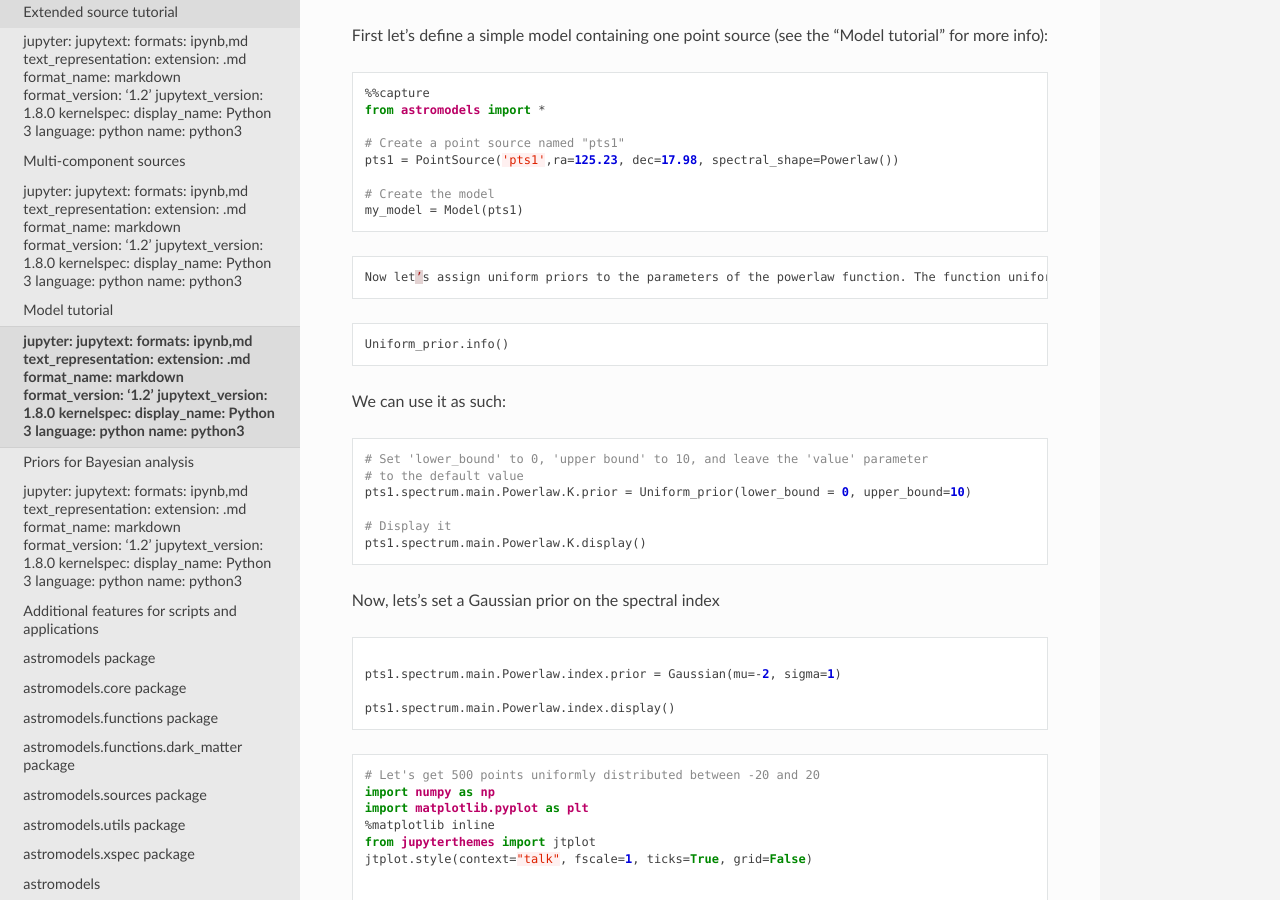
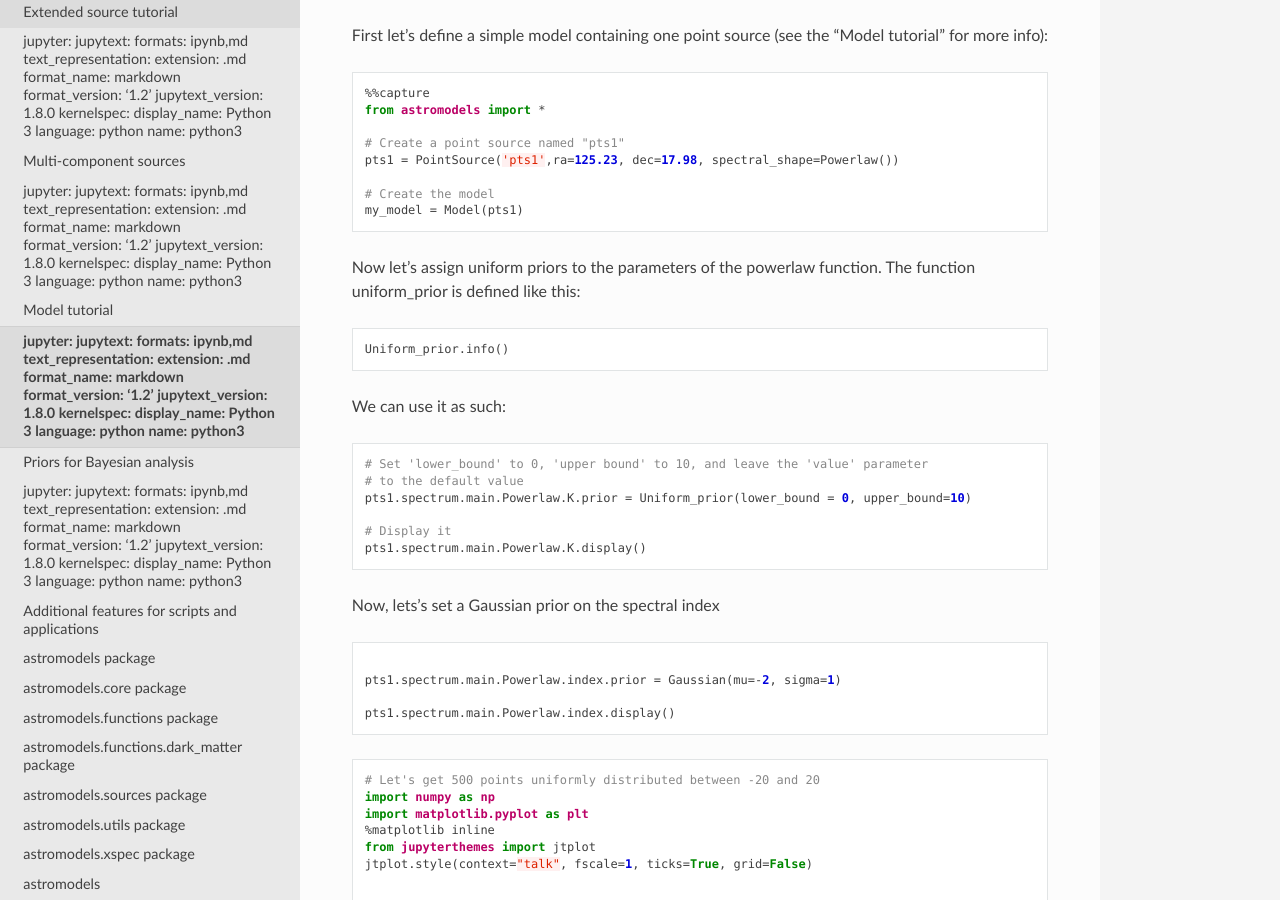
Before and after one commit to threeML/astromodels, a Sphinx documentation site: the page built from doc/notebooks/Priors_for_Bayesian_analysis.md, in a window 1280 px wide and 900 px high, scrolled down 538 px. Built offline with Sphinx 7.4.7 and the Read the Docs theme 2.0.0, drawn with Linux system fonts in a browser that asks for light colours; pages that are not in the unit, such as notebooks, are missing from menus.

Commit message:
fix md cell

````diff
--- a/doc/notebooks/Priors_for_Bayesian_analysis.md
+++ b/doc/notebooks/Priors_for_Bayesian_analysis.md
@@ -15,9 +15,12 @@ jupyter:
 
 # Priors for Bayesian analysis
 
-Astromodels supports the definition of priors for all parameters in your model. You can use as prior any function (although of course not all functions should be used this way, but the choice is up to you).
+Astromodels supports the definition of priors for all parameters in
+your model. You can use as prior any function (although of course not
+all functions should be used this way, but the choice is up to you).
 
-First let’s define a simple model containing one point source (see the “Model tutorial” for more info):
+First let’s define a simple model containing one point source (see the
+“Model tutorial” for more info):
 
 ```python
 %%capture
@@ -30,9 +33,10 @@ pts1 = PointSource('pts1',ra=125.23, dec=17.98, spectral_shape=Powerlaw())
 my_model = Model(pts1)
 ```
 
-```python
-Now let’s assign uniform priors to the parameters of the powerlaw function. The function uniform_prior is defined like this:
-```
+
+Now let’s assign uniform priors to the parameters of the powerlaw
+function. The function uniform_prior is defined like this:
+
 
 ```python
 Uniform_prior.info()
````
